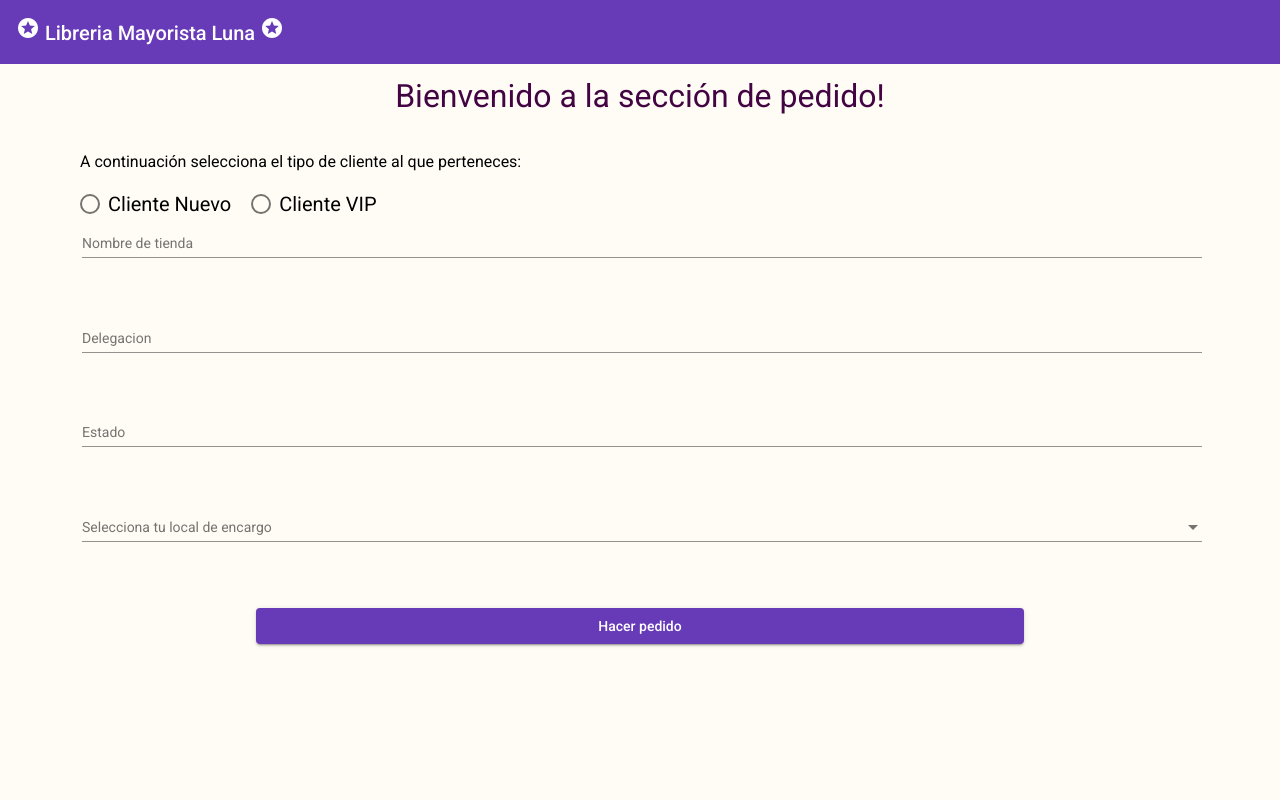
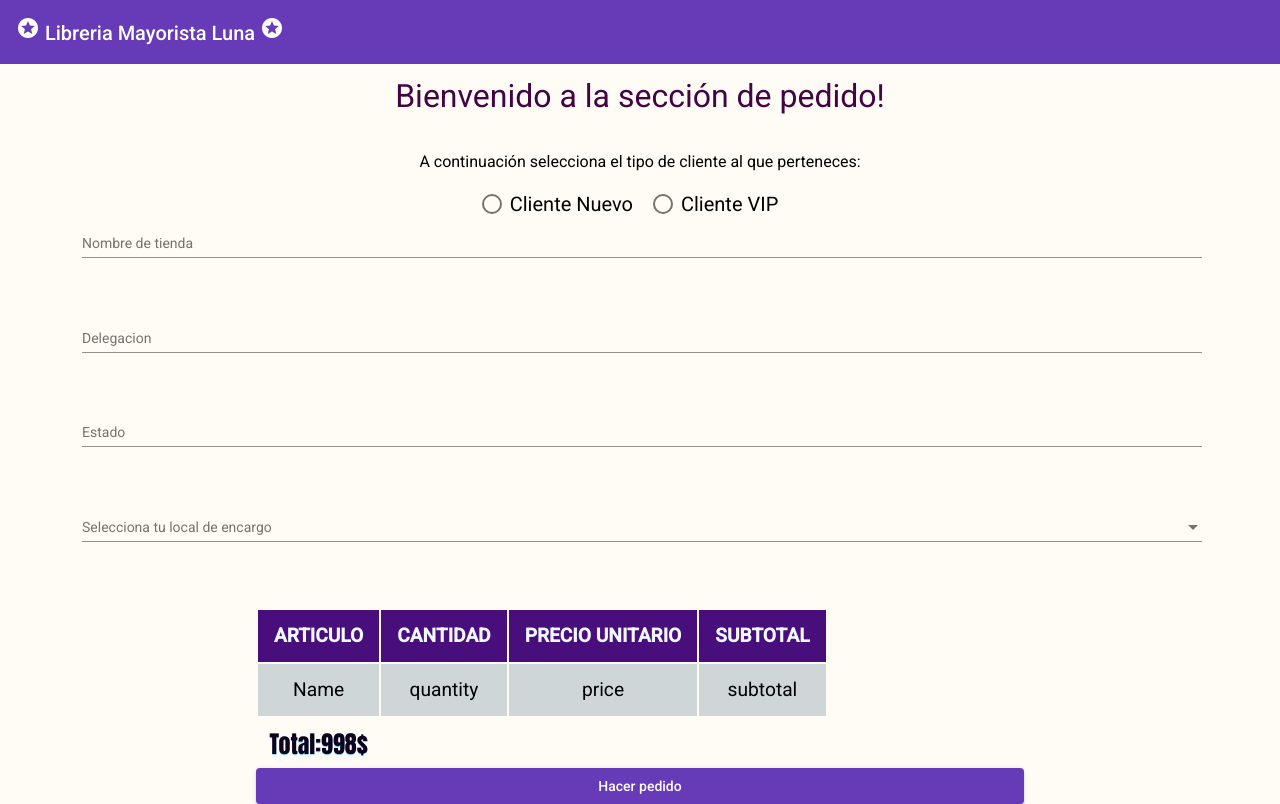
Before and after one commit to AntonioAlvarado21/Libreria_Angular, an Angular app: page /checkout in a window 1280 px wide. Built offline with nearby package versions, Linux system fonts and the light colour scheme.

Commit message:
Formulario Preliminar(3)

```diff
--- a/src/app/pages/checkout/checkout.component.css
+++ b/src/app/pages/checkout/checkout.component.css
@@ -1,3 +1,8 @@
+body{
+  text-align: center;
+  background-color: rgb(255, 251, 245);
+}
+
 .container{
   display: flex;
   align-items: center;
--- a/src/app/pages/checkout/checkout.component.html
+++ b/src/app/pages/checkout/checkout.component.html
@@ -1,3 +1,4 @@
+<body>
 <div class="container">
   <form class="form item">
 
@@ -45,6 +46,8 @@
   </form>
 </div>
 
+<app-details></app-details>
+
 <!--Boton de PEDIR-->
 <div class="container_button">
   <button
@@ -56,3 +59,5 @@
   Hacer pedido
   </button>
 </div>
+
+</body>
--- a/src/app/pages/checkout/checkout.module.ts
+++ b/src/app/pages/checkout/checkout.module.ts
@@ -5,11 +5,13 @@ import { CheckoutRoutingModule } from './checkout-routing.module';
 import { CheckoutComponent } from './checkout.component';
 import { FormsModule } from '@angular/forms';
 import { MaterialModule } from 'src/app/material.module';
+import { DetailsComponent } from './details/details.component';
 
 
 @NgModule({
   declarations: [
-    CheckoutComponent
+    CheckoutComponent,
+    DetailsComponent
   ],
   imports: [
     CommonModule,
--- /dev/null
+++ b/src/app/pages/checkout/details/details.component.css
@@ -0,0 +1,40 @@
+body{
+  text-align: center;
+  background-color: rgb(255, 251, 245);
+}
+
+
+.container__table{
+  width: 80%;
+  margin: 0 20%;
+}
+
+.table{
+  font-size: 1.2rem;
+
+}
+
+.table th{
+  background-color: rgb(71, 14, 124);
+  color: aliceblue;
+  padding: 1rem;
+  text-align: center;
+}
+
+
+.table td{
+  background-color: rgb(206, 214, 216);
+  padding: 1rem;
+}
+
+.container__total{
+  margin-top: 1rem;
+
+}
+
+.container__total .total{
+  color: rgb(14, 1, 29);
+  font-size: 1.5rem;
+  font-family: Impact, Haettenschweiler, 'Arial Narrow Bold', sans-serif;
+  text-shadow: rgb(146, 225, 245) 0px 1px;
+}
--- /dev/null
+++ b/src/app/pages/checkout/details/details.component.html
@@ -0,0 +1,30 @@
+<body>
+<div class="container__table">
+  <table class="table">
+    <thead>
+      <tr>
+        <th>ARTICULO</th>
+        <th>CANTIDAD</th>
+        <th>PRECIO UNITARIO</th>
+        <th>SUBTOTAL</th>
+      </tr>
+    </thead>
+
+    <tbody>
+      <tr>
+        <td>Name</td>
+        <td>quantity</td>
+        <td>price</td>
+        <td>subtotal</td>
+      </tr>
+    </tbody>
+
+    <div class="container__total">
+      <p class="total">
+        Total:<span>998$</span>
+      </p>
+    </div>
+
+  </table>
+</div>
+</body>
--- /dev/null
+++ b/src/app/pages/checkout/details/details.component.ts
@@ -0,0 +1,15 @@
+import { Component, OnInit } from '@angular/core';
+
+@Component({
+  selector: 'app-details',
+  templateUrl: './details.component.html',
+  styleUrls: ['./details.component.css']
+})
+export class DetailsComponent implements OnInit {
+
+  constructor() { }
+
+  ngOnInit(): void {
+  }
+
+}
```
